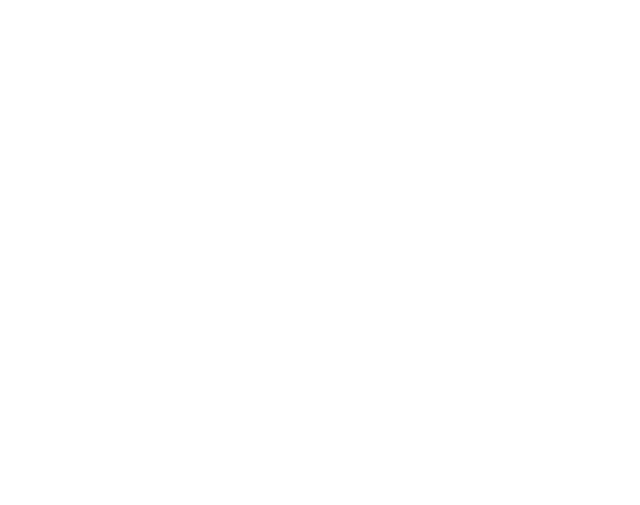
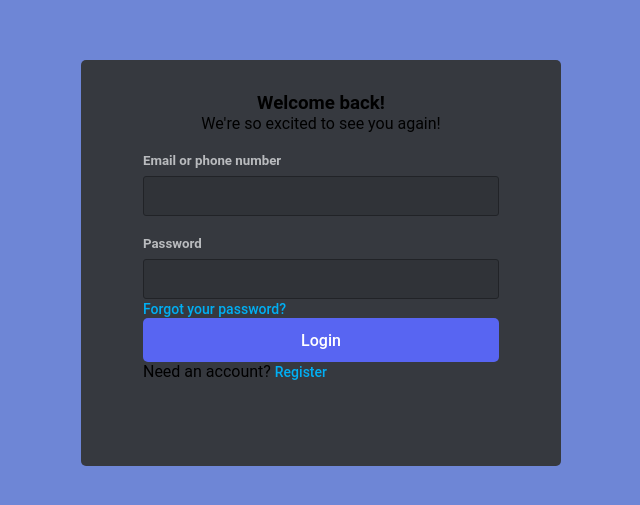
Before and after one commit to antoniogalvao/clone-discord, a React (Create React App) app: page /login in a window 1280 px wide. Before the commit this address had no page. Shown: the part 137-642 px from the top of the page, without its empty margins (319-959 px from the left). Built offline with nearby package versions, Linux system fonts and the light colour scheme; the HTML template or start-up script is replaced by a standard one.

Commit message:
Add Login page

```diff
--- a/src/App.tsx
+++ b/src/App.tsx
@@ -1,6 +1,7 @@
 import { BrowserRouter, Route, Routes } from "react-router-dom";
-import Channel from "./pages/Channel";
-import Home from "./pages/Home";
+import { Channel } from "./pages/Channel";
+import { Home } from "./pages/Home";
+import { Login } from "./pages/Login";
 import GlobalStyles from "./styles/GlobalStyles";
 
 function App() {
@@ -10,6 +11,7 @@
       <BrowserRouter>
         <Routes>
           <Route path="/" element={<Home />} />
+          <Route path="/login" element={<Login />} />
           <Route path="/channels/:id" element={<Channel />} />
         </Routes>
       </BrowserRouter>
--- a/src/pages/Channel/index.tsx
+++ b/src/pages/Channel/index.tsx
@@ -10,7 +10,7 @@
 import UserList from "../../components/UserList";
 import ChannelData from "../../components/ChannelData";
 
-const Layout: React.FC = () => {
+export const Channel: React.FC = () => {
   return (
     <Grid>
       <ServerList />
@@ -23,5 +23,3 @@
     </Grid>
   );
 };
-
-export default Layout;
--- a/src/pages/Home/index.tsx
+++ b/src/pages/Home/index.tsx
@@ -17,11 +17,11 @@
   TextContainer,
 } from "./styles";
 
-const Home: React.FC = () => {
+export const Home: React.FC = () => {
   const navigate = useNavigate();
 
   function handleRedirectLogin() {
-    navigate("/channels/id_here");
+    navigate("/login");
   }
 
   return (
@@ -61,5 +61,3 @@
     </Container>
   );
 };
-
-export default Home;
--- /dev/null
+++ b/src/pages/Login/index.tsx
@@ -0,0 +1,40 @@
+import React from "react";
+
+import {
+  Container,
+  Content,
+  ContentHeader,
+  Form,
+  TextInputWrapper,
+  TextInput,
+  LoginButton,
+  FormFooter,
+  Link,
+} from "./styles";
+
+export const Login: React.FC = () => {
+  return (
+    <Container>
+      <Content>
+        <ContentHeader>
+          <h3>Welcome back!</h3>
+          <p>We're so excited to see you again!</p>
+        </ContentHeader>
+        <Form>
+          <TextInputWrapper>
+            <h5>Email or phone number</h5>
+            <TextInput />
+          </TextInputWrapper>
+          <h5>Password</h5>
+          <TextInput />
+          <Link href="/">Forgot your password?</Link>
+          <LoginButton>Login</LoginButton>
+          <FormFooter>
+            <span>Need an account? </span>
+            <Link>Register</Link>
+          </FormFooter>
+        </Form>
+      </Content>
+    </Container>
+  );
+};
--- /dev/null
+++ b/src/pages/Login/styles.ts
@@ -0,0 +1,78 @@
+import styled from "styled-components";
+
+export const Container = styled.div`
+  height: 100vh;
+  display: flex;
+  flex-direction: column;
+  justify-content: center;
+  align-items: center;
+
+  background: var(--discord);
+`;
+
+export const Content = styled.div`
+  background-color: var(--primary);
+  width: 480px;
+  height: 406px;
+  padding: 32px;
+  border-radius: 5px;
+
+  display: flex;
+  flex-direction: column;
+  align-items: center;
+`;
+
+export const Link = styled.a`
+  text-decoration: none;
+  color: #00aff4;
+  font-weight: 500;
+  line-height: 16px;
+  font-size: 14px;
+
+  &:hover {
+    text-decoration: underline;
+  }
+`;
+
+export const ContentHeader = styled.div`
+  text-align: center;
+`;
+
+export const Form = styled.form`
+  margin-top: 20px;
+
+  h5 {
+    margin-bottom: 8px;
+    color: var(--header-secondary);
+  }
+`;
+
+export const TextInputWrapper = styled.div`
+  margin-bottom: 20px;
+`;
+
+export const TextInput = styled.input`
+  width: 100%;
+  height: 40px;
+  padding: 10px;
+  border: 1px solid #212327;
+  border-radius: 3px;
+  background: #303338;
+`;
+
+export const LoginButton = styled.button`
+  display: block;
+  width: 100%;
+  height: 44px;
+  border-radius: 5px;
+  background-color: var(--default);
+  cursor: pointer;
+
+  font-size: 16px;
+  font-weight: 500;
+  color: #fff;
+`;
+
+export const FormFooter = styled.div``;
+
+export const RegisterButton = styled.button``;
--- a/src/styles/GlobalStyles.ts
+++ b/src/styles/GlobalStyles.ts
@@ -1,4 +1,4 @@
-import { createGlobalStyle } from 'styled-components';
+import { createGlobalStyle } from "styled-components";
 
 export default createGlobalStyle`
   * {
@@ -38,5 +38,8 @@
     --link: #5d80d6;
 
     --default: #5865F2;
+
+
+    --header-secondary: #b9bbbe;
   }
 `;
```
